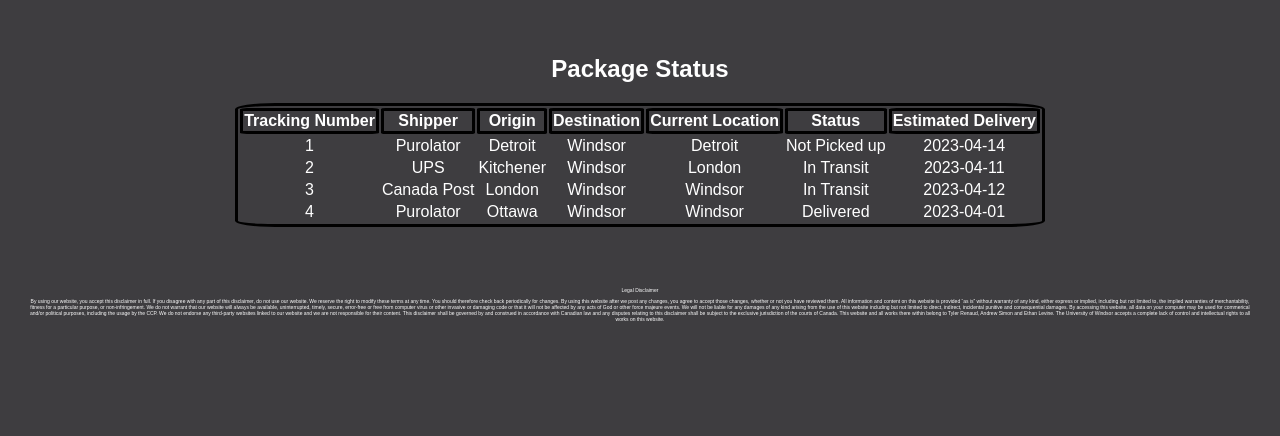
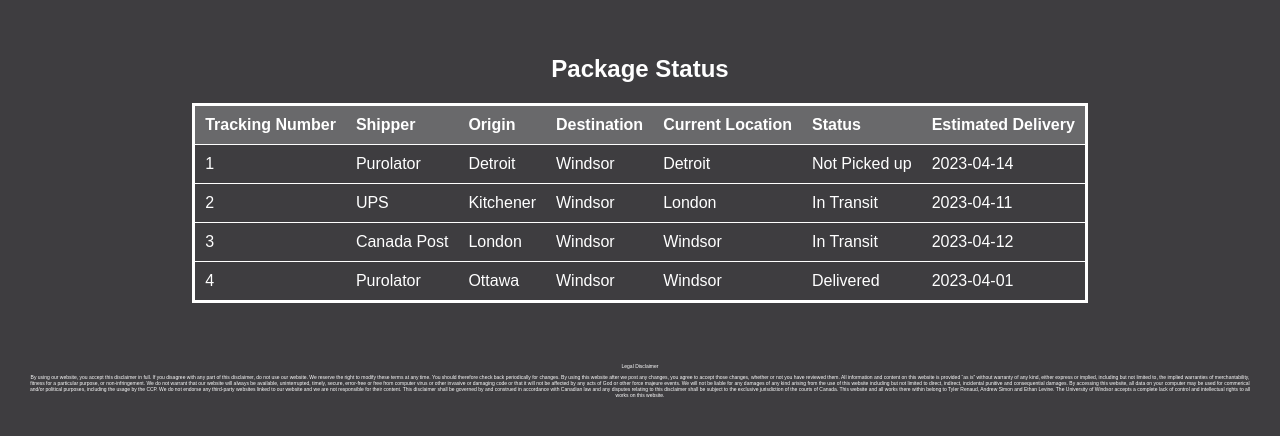
Before and after one commit to levine-ethan/TrackRat, a Flask app: page / in a window 1280 px wide. Shown: the part 95-531 px from the top of the page. Run offline with Flask 3, Linux system fonts and the light colour scheme; data comes from the database, SQL or seed files in the repository.

Commit message:
Fixed the links from the results page to the about and contact pages. Also edited styling of results table

```diff
--- a/static/css/master.css
+++ b/static/css/master.css
@@ -13,11 +13,24 @@ footer {
 	margin: 25px;
 }
 
+table {
+	border: 3px solid rgb(255, 255, 255);
+	border-collapse: collapse;
+}
 
-table,
 th {
-	border: 3px solid black;
-	border-radius: 5%;
+	background-color: #69696b;
+	color: white;
+	padding: 10px;
+}
+
+tr {
+	text-align: left;
+	border-bottom: 1px solid white;
+}
+
+td {
+	padding: 10px;
 }
 
 /* Add a black background color to the top navigation */
@@ -125,7 +138,6 @@ input {
 	margin: auto;
 }
 
-
 /* set font */
 * {
 	font-family: sans-serif;
--- a/templates/results.html
+++ b/templates/results.html
@@ -9,9 +9,9 @@
 	<nav>
 		<!-- nav bar -->
 		<div class="topnav">
-			<a href="index.html"><b>HOME</b></a>
-			<a href="about.html"><b>ABOUT</b></a>
-			<a href="contact.html"><b>CONTACT</b></a>
+			<a href="http://127.0.0.1:3000/templates/index.html"><b>HOME</b></a>
+			<a href="http://127.0.0.1:3000/templates/about.html"><b>ABOUT</b></a>
+			<a href="http://127.0.0.1:3000/templates/contact.html"><b>CONTACT</b></a>
 			<img src="../static/images/logo2.png" alt="logo" />
 		</div>
 	</nav>
@@ -20,7 +20,7 @@
 		<!-- content -->
 		<div class="contentContainer">
 			<h2>Package Status</h2>
-			<table id="results">
+			<table id="results" frame="void" rules="rows">
 				<tr>
 					<th>Tracking Number</th>
 					<th>Shipper</th>
```
